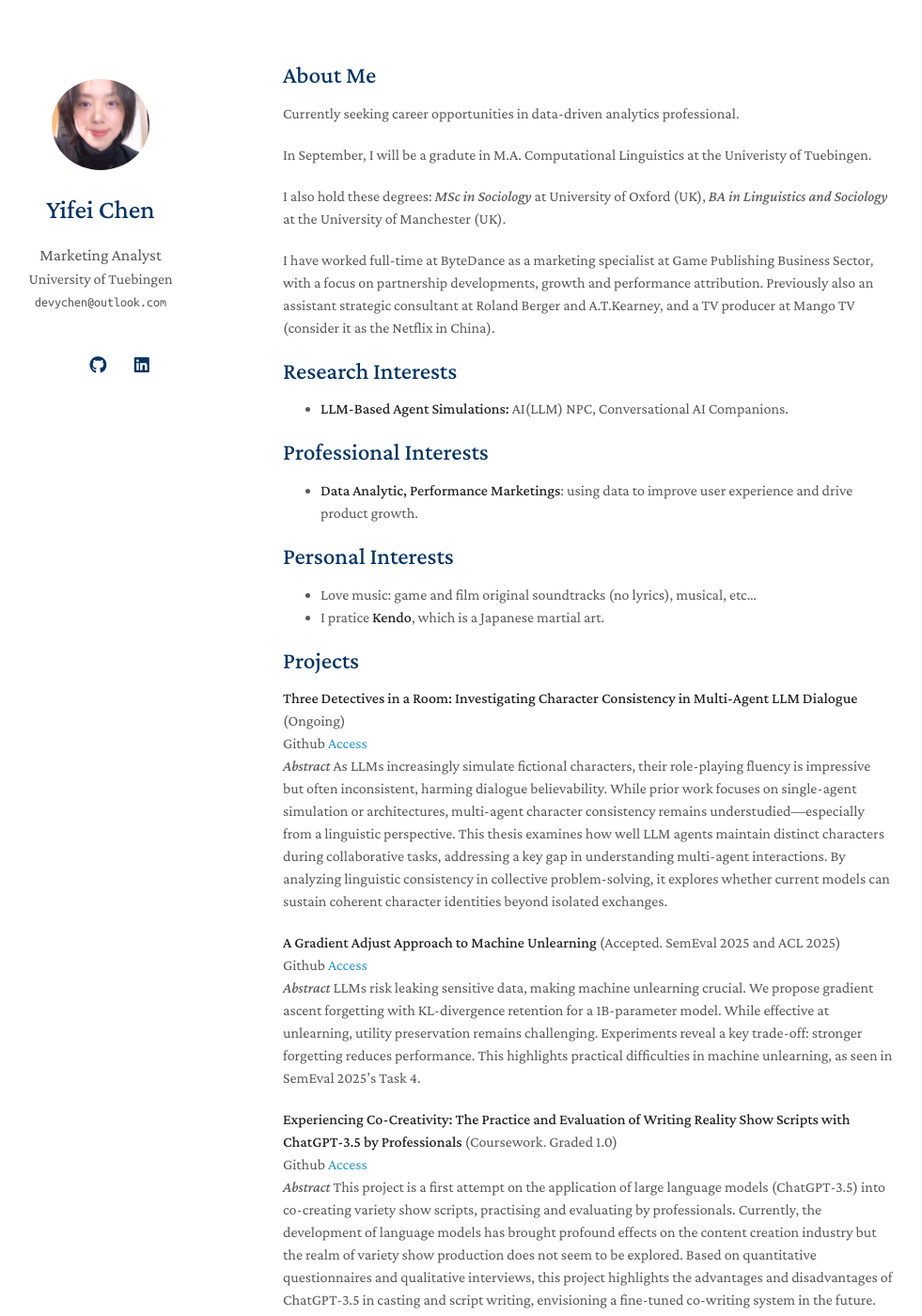
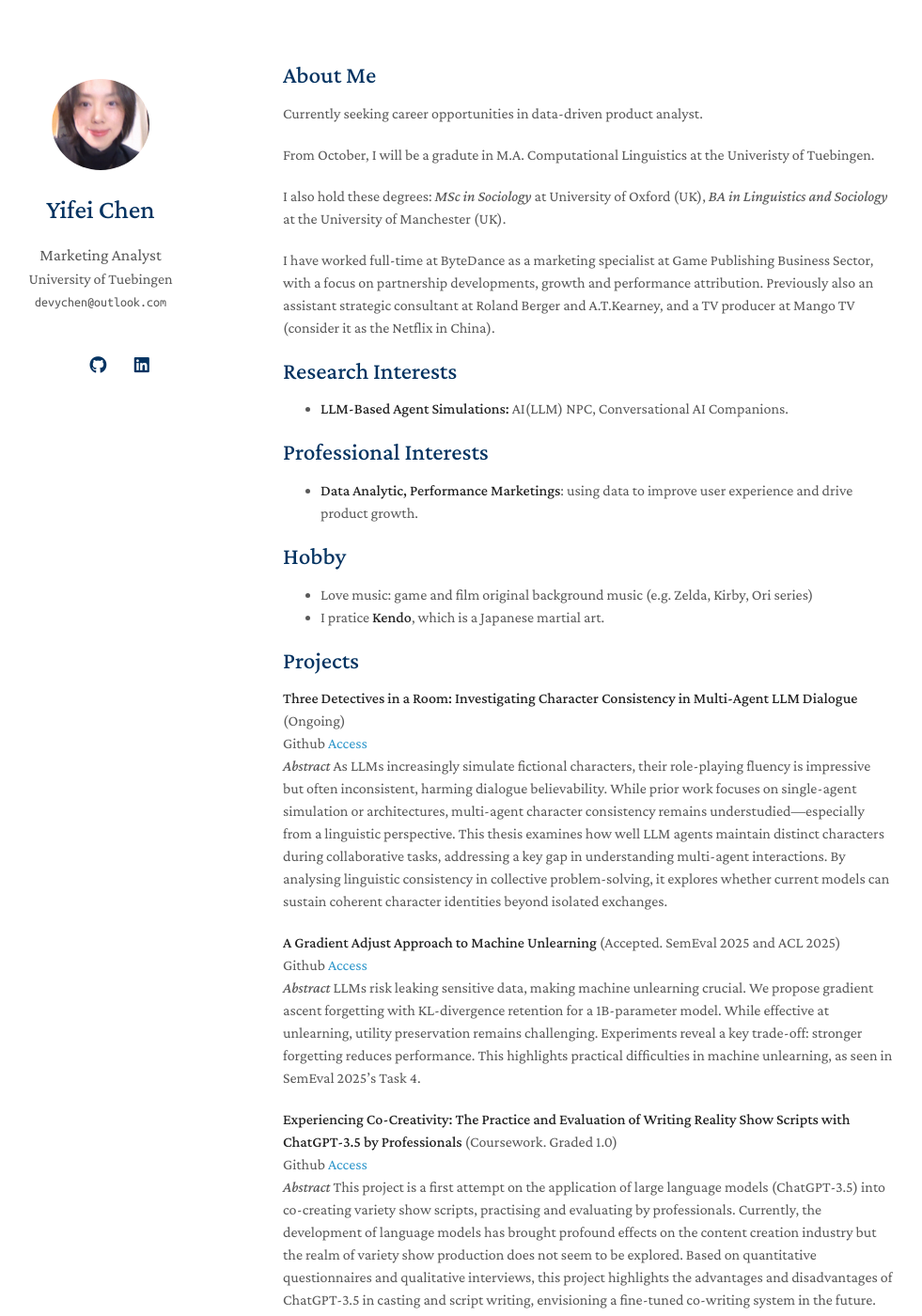
Before and after one commit to devychen/devychen.github.io, a Jekyll site: the page built from index.md, in a window 1280 px wide and 1400 px high. Shown: the whole window at 94% size, without its empty margins (169-1150 px from the left). Built offline with Jekyll 4.4.1, drawn with Linux system fonts in a browser that asks for light colours; a style sheet for code colours, icons or effects is not loaded; our own code applies the rules of GitHub Pages for plain Markdown files.

Commit message:
update profiles

```diff
--- a/index.md
+++ b/index.md
@@ -4,9 +4,9 @@ layout: homepage
 
 ## About Me
 
-Currently seeking career opportunities in data-driven analytics professional.
+Currently seeking career opportunities in data-driven product analyst.
 
-In September, I will be a gradute in M.A. Computational Linguistics at the Univeristy of Tuebingen. <br>
+From October, I will be a gradute in M.A. Computational Linguistics at the Univeristy of Tuebingen. <br>
 
 I also hold these degrees: _MSc in Sociology_ at University of Oxford (UK),
 _BA in Linguistics and Sociology_ at the University of Manchester (UK). <br>
@@ -21,16 +21,16 @@ I have worked full-time at ByteDance as a marketing specialist at Game Publishin
 
 - **Data Analytic, Performance Marketings**: using data to improve user experience and drive product growth.
 
-## Personal Interests
+## Hobby
 
-- Love music: game and film original soundtracks (no lyrics), musical, etc...
+- Love music: game and film original background music (e.g. Zelda, Kirby, Ori series)
 - I pratice **Kendo**, which is a Japanese martial art.
 
 ## Projects
 
 **Three Detectives in a Room: Investigating Character Consistency in Multi-Agent LLM Dialogue** (Ongoing)<br>
 Github [Access](https://github.com/devychen/detective_sim) <br>
-*Abstract* As LLMs increasingly simulate fictional characters, their role-playing fluency is impressive but often inconsistent, harming dialogue believability. While prior work focuses on single-agent simulation or architectures, multi-agent character consistency remains understudied—especially from a linguistic perspective. This thesis examines how well LLM agents maintain distinct characters during collaborative tasks, addressing a key gap in understanding multi-agent interactions. By analyzing linguistic consistency in collective problem-solving, it explores whether current models can sustain coherent character identities beyond isolated exchanges.
+*Abstract* As LLMs increasingly simulate fictional characters, their role-playing fluency is impressive but often inconsistent, harming dialogue believability. While prior work focuses on single-agent simulation or architectures, multi-agent character consistency remains understudied—especially from a linguistic perspective. This thesis examines how well LLM agents maintain distinct characters during collaborative tasks, addressing a key gap in understanding multi-agent interactions. By analysing linguistic consistency in collective problem-solving, it explores whether current models can sustain coherent character identities beyond isolated exchanges.
 
 **A Gradient Adjust Approach to Machine Unlearning** (Accepted. SemEval 2025 and ACL 2025)  <br>
 Github [Access](https://github.com/devychen/SemEval2025_Task4_NEKO) <br>
```
Also changed, not shown: 1 other file.
